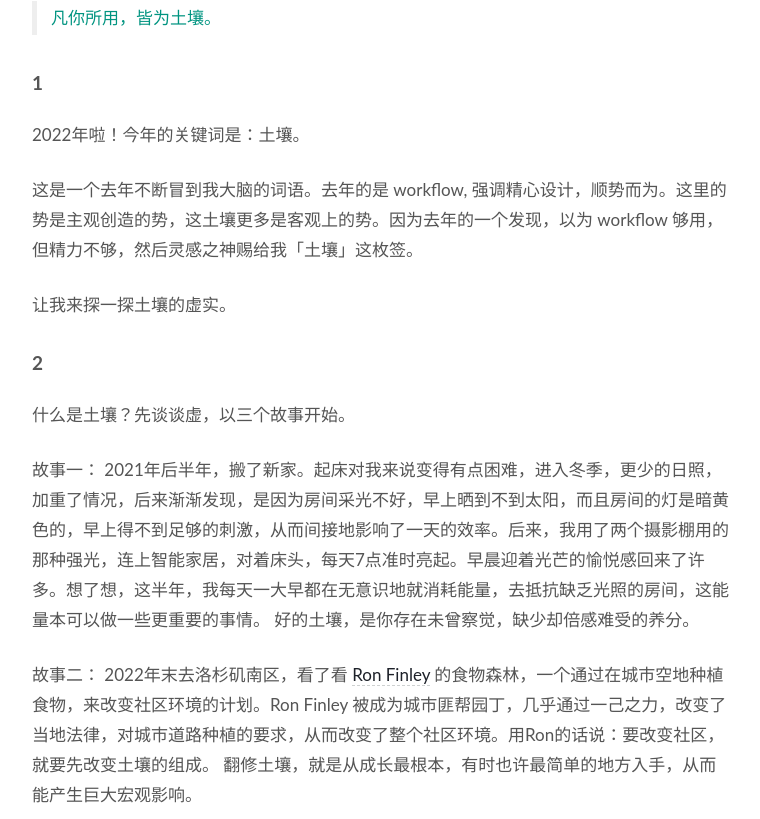
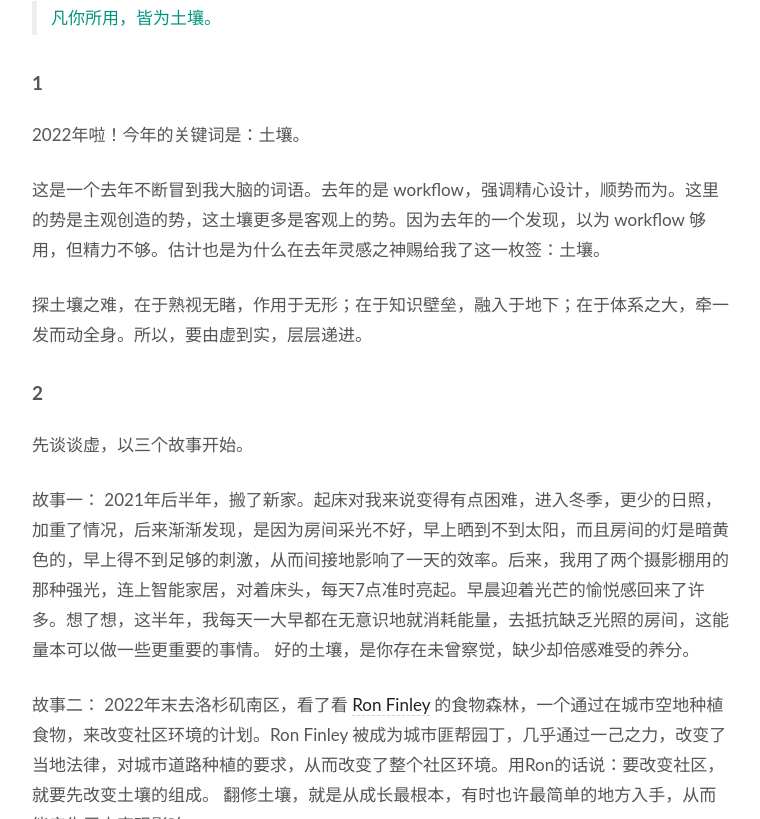
Before and after one commit to WillWang-X/willwang-x.github.io, a Jekyll site: the page built from _posts/blogs/2022-01-04-2022-soil.md, in a window 1280 px wide and 900 px high, scrolled down 583 px, cut to the strip 81-900 px from the top of the window. Shown: the whole strip, without its empty margins (258-1018 px from the left). Built offline with Jekyll 4.4.1, drawn with Linux system fonts in a browser that asks for light colours.

Commit message:
update 2022

```diff
--- a/_posts/blogs/2022-01-04-2022-soil.md
+++ b/_posts/blogs/2022-01-04-2022-soil.md
@@ -32,15 +32,15 @@ published: true
 
 2022年啦！今年的关键词是：土壤。
 
-这是一个去年不断冒到我大脑的词语。去年的是 workflow, 强调精心设计，顺势而为。这里的势是主观创造的势，这土壤更多是客观上的势。因为去年的一个发现，以为 workflow 够用，但精力不够，然后灵感之神赐给我「土壤」这枚签。
+这是一个去年不断冒到我大脑的词语。去年的是 workflow，强调精心设计，顺势而为。这里的势是主观创造的势，这土壤更多是客观上的势。因为去年的一个发现，以为 workflow 够用，但精力不够。估计也是为什么在去年灵感之神赐给我了这一枚签：土壤。
 
-让我来探一探土壤的虚实。
+探土壤之难，在于熟视无睹，作用于无形；在于知识壁垒，融入于地下；在于体系之大，牵一发而动全身。所以，要由虚到实，层层递进。
 
 ## 2
 
 
 
-什么是土壤？先谈谈虚，以三个故事开始。
+先谈谈虚，以三个故事开始。
 
 
 
```
Also changed, not shown: 1 other file.
